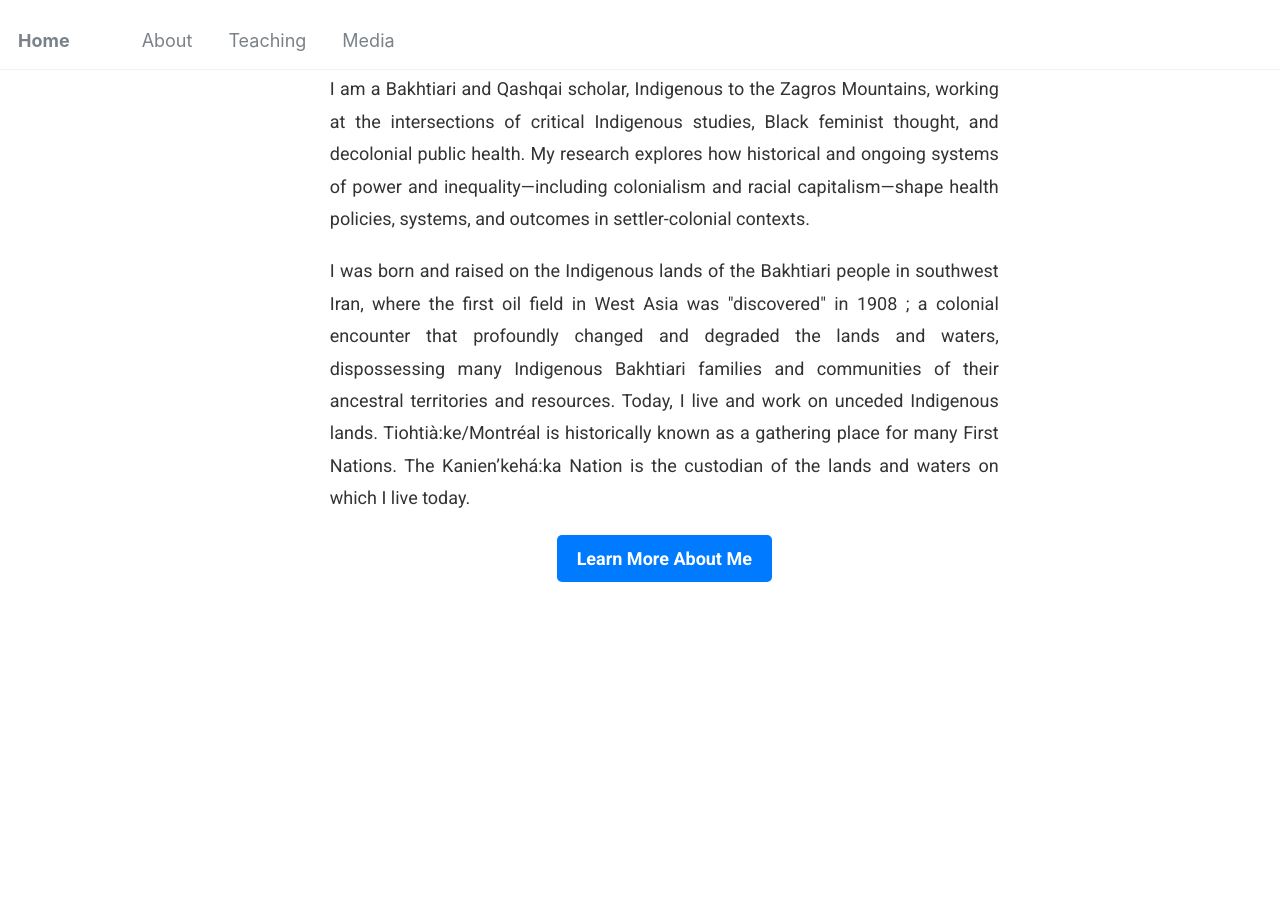
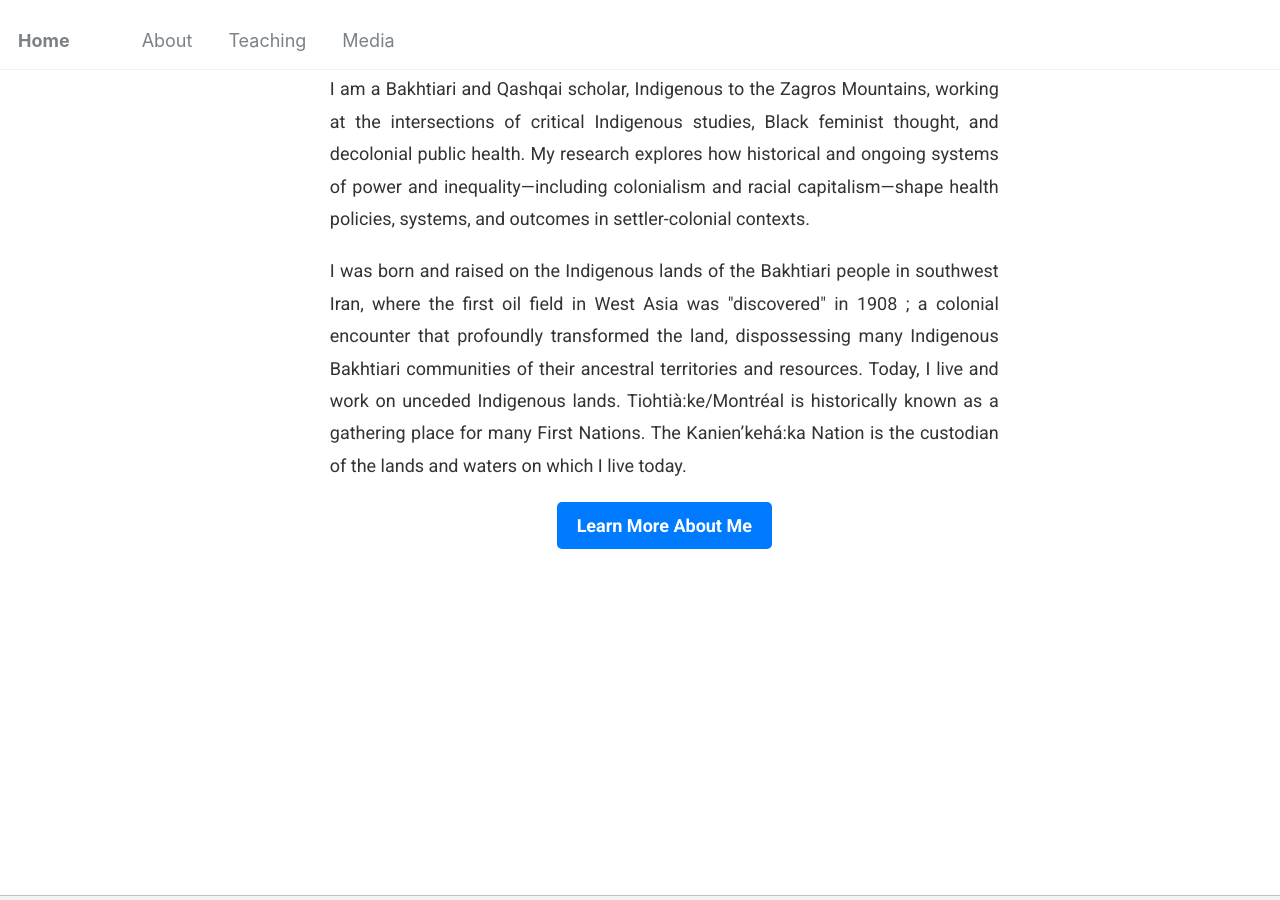
Before and after one commit to Mohsnmonji/mohsnmonji.github.io, a Jekyll site: the page built from _pages/front.md, in a window 1280 px wide and 900 px high, scrolled down 572 px. Built offline with Jekyll 4.4.1, drawn with Linux system fonts in a browser that asks for light colours.

Commit message:
Update front.md

```diff
--- a/_pages/front.md
+++ b/_pages/front.md
@@ -34,8 +34,8 @@ hide_avatar: true
 <p style="font-size:18px; color:#333; text-align:justify; line-height:1.8; margin:20px 0;">
   I was born and raised on the Indigenous lands of the Bakhtiari people in southwest Iran,
   where the first oil field in West Asia was "discovered" in 1908 ; a colonial encounter that
-  profoundly changed and degraded the lands and waters, dispossessing many Indigenous Bakhtiari
-  families and communities of their ancestral territories and resources.
+  profoundly transformed the land, dispossessing many Indigenous Bakhtiari
+  communities of their ancestral territories and resources.
   Today, I live and work on unceded Indigenous lands. Tiohtià:ke/Montréal is historically known
   as a gathering place for many First Nations. The Kanien’kehá:ka Nation is the custodian of the
   lands and waters on which I live today.
```
